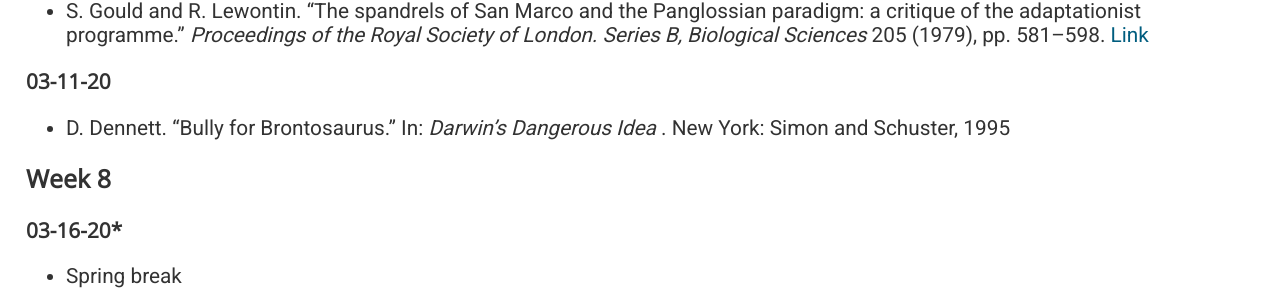
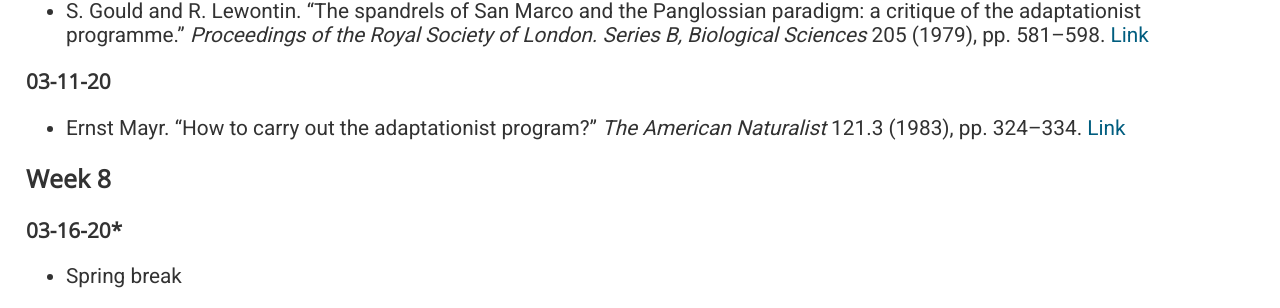
Before and after one commit to makp/website, a Flask app: page /schedule3 in a window 1280 px wide. Shown: the part 2032-2340 px from the top of the page. Run offline with Flask 2, Linux system fonts and the light colour scheme.

Commit message:
use mayr's reading instead

```diff
--- a/latex/schedules/schedule_s20_phil212/schedule_s20_phil212.html
+++ b/latex/schedules/schedule_s20_phil212/schedule_s20_phil212.html
@@ -212,8 +212,9 @@ href="https://tu-my.sharepoint.com/:b:/g/personal/mpedroso_towson_edu/EVK0ygfZ7n
    <h5 class="likesubsubsectionHead"><a
  id="x1-21000Week 7"></a>03-11-20</h5>
      <ul class="itemize1">
-     <li class="itemize">D. Dennett. &#8220;Bully for Brontosaurus.&#8221; In: <em>Darwin&#8217;s Dangerous Idea</em>. New
-     York: Simon and Schuster, 1995</li></ul>
+     <li class="itemize">Ernst Mayr. &#8220;How to carry out the adaptationist program?&#8221; <em>The American
+     Naturalist</em> 121.3 (1983), pp. 324&#8211;334. <a
+href="https://tu-my.sharepoint.com/:b:/g/personal/mpedroso_towson_edu/EdfGjB1C8hVKktN24Hr9ryQBGF9D6Xci-c6Lg4osYjXMjg?e=ebdz8l" >Link</a></li></ul>
 <!--l. 110--><p class="noindent" >
 </p>
    <h4 class="subsectionHead"><span class="titlemark">Week 8   </span> <a
--- a/templates/includes/schedule_s20_phil212.html
+++ b/templates/includes/schedule_s20_phil212.html
@@ -419,12 +419,15 @@
  </h5>
  <ul class="itemize1">
   <li class="itemize">
-   D. Dennett. “Bully for Brontosaurus.” In:
+   Ernst Mayr. “How to carry out the adaptationist program?”
    <em>
-    Darwin’s Dangerous Idea
+    The American
+     Naturalist
    </em>
-   . New
-     York: Simon and Schuster, 1995
+   121.3 (1983), pp. 324–334.
+   <a href="https://tu-my.sharepoint.com/:b:/g/personal/mpedroso_towson_edu/EdfGjB1C8hVKktN24Hr9ryQBGF9D6Xci-c6Lg4osYjXMjg?e=ebdz8l">
+    Link
+   </a>
   </li>
  </ul>
  <!--l. 110-->
```
Also changed, not shown: 2 other files.
